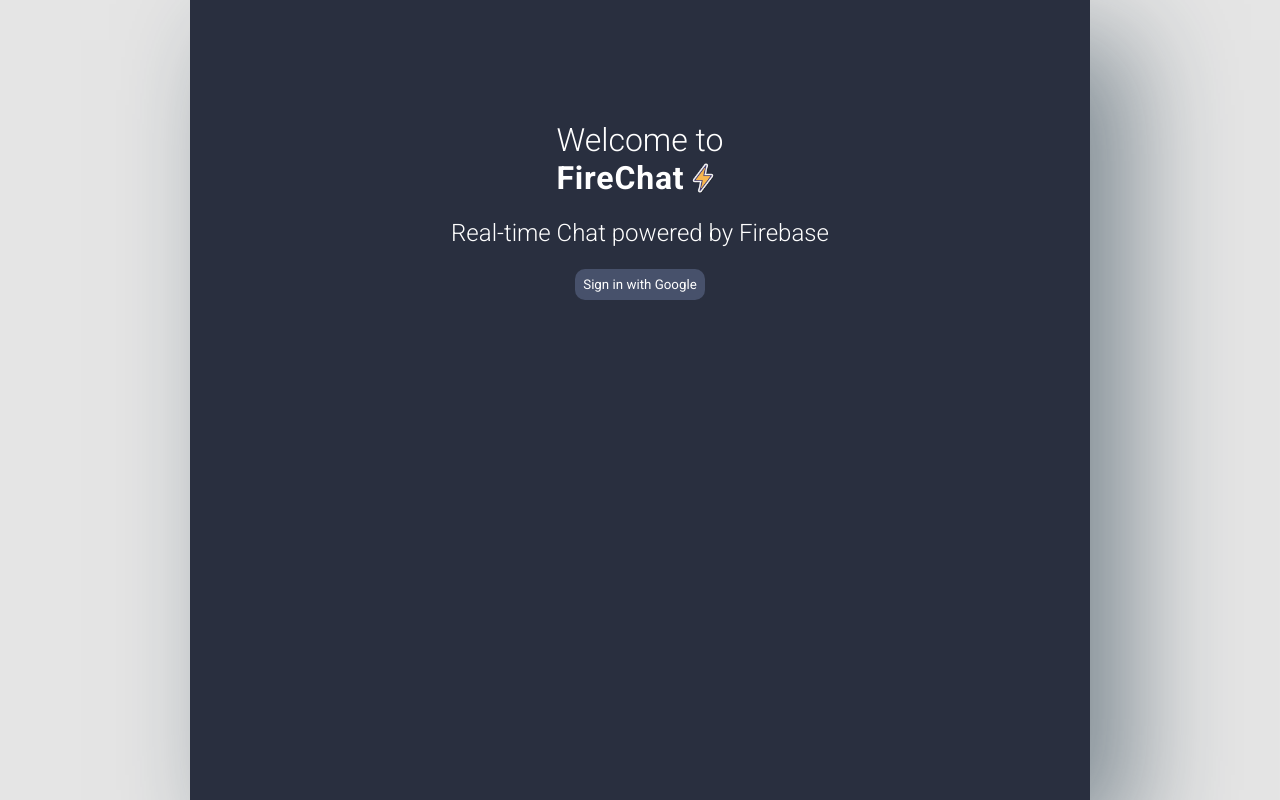
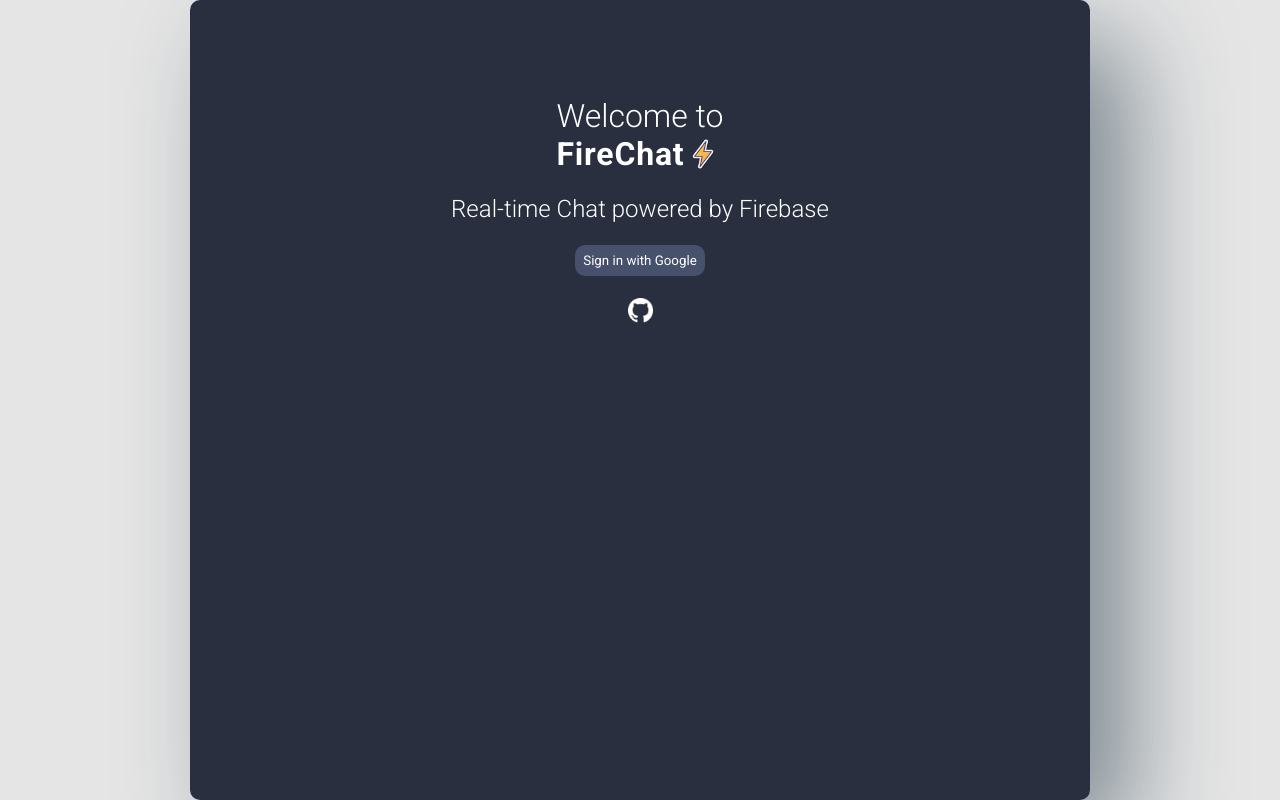
Before and after one commit to Orelba/firechat, a React (Vite) app: page / in a window 1280 px wide. Built offline with nearby package versions, Linux system fonts and the light colour scheme; no server answers.

Commit message:
Add Github link icon, Remove redundant code from the Button component

```diff
--- a/src/components/Button/Button.jsx
+++ b/src/components/Button/Button.jsx
@@ -1,11 +1,11 @@
 import styles from './button.module.css'
+import cx from 'classnames'
 
-export default function Button({ onClick, style, children }) {
+export default function Button({ onClick, className, children }) {
   return (
     <button
-      className={styles.button}
+      className={cx(styles.button, className)}
       onClick={onClick}
-      style={style}
     >
       {children}
     </button>
--- a/src/components/ChatRoom/TopBar/TopBar.jsx
+++ b/src/components/ChatRoom/TopBar/TopBar.jsx
@@ -1,12 +1,16 @@
 import styles from './topbar.module.css'
 import Logo from '../../Logo/Logo'
 import Button from '../../Button/Button'
+import GitHubLinkIcon from '../../GitHubLinkIcon/GitHubLinkIcon'
 
 export default function TopBar({ auth }) {
   return (
     <div className={styles.topbar}>
       <Logo />
-      <SignOut auth={auth} />
+      <div className={styles['topbar-buttons']}>
+        <GitHubLinkIcon />
+        <SignOut auth={auth} />
+      </div>
     </div>
   )
 }
@@ -16,10 +20,6 @@
     <Button
       onClick={() => auth.signOut()}
       className={styles.button}
-      style={{
-        padding: '0.4rem',
-        backgroundColor: 'transparent'
-      }}
     >
       <img
         src="sign-out.png"
--- a/src/components/ChatRoom/TopBar/topbar.module.css
+++ b/src/components/ChatRoom/TopBar/topbar.module.css
@@ -1,11 +1,19 @@
 .topbar {
+  --icon-size: 1.563rem;
+
   display: flex;
   justify-content: space-between;
   align-items: center;
   margin-bottom: 1.25rem;
 }
 
-.button {
+.topbar-buttons {
+  display: flex;
+  align-items: center;
+  gap: 1.2rem;
+}
+
+.topbar-buttons>.button {
   padding: 0.4rem;
   background-color: transparent;
 }
--- /dev/null
+++ b/src/components/GitHubLinkIcon/GitHubLinkIcon.jsx
@@ -0,0 +1,15 @@
+import styles from './github-link-icon.module.css'
+
+export default function GitHubLinkIcon() {
+  return (
+    <a href="https://github.com/Orelba/firechat">
+      <img
+        src="GitHub-Mark-Light-32px.png"
+        alt="Github Link Icon"
+        height={25}
+        width={25}
+        className={styles['github-img']}
+      />
+    </a>
+  )
+}
--- /dev/null
+++ b/src/components/GitHubLinkIcon/github-link-icon.module.css
@@ -0,0 +1,8 @@
+.github-img {
+  --size: 1.563rem;
+
+  height: var(--size);
+  width: var(--size);
+  vertical-align: middle;
+  transition: scale 0.3s;
+}
--- a/src/components/SignIn/SignIn.jsx
+++ b/src/components/SignIn/SignIn.jsx
@@ -2,6 +2,7 @@
 import { GoogleAuthProvider, signInWithPopup } from 'firebase/auth'
 import Logo from '../Logo/Logo'
 import Button from '../Button/Button'
+import GitHubLinkIcon from '../GitHubLinkIcon/GitHubLinkIcon'
 
 export default function SignIn({ auth }) {
   const signInWithGoogle = () => {
@@ -17,6 +18,7 @@
       </div>
       <h2 className={styles.thin}>Real-time Chat powered by Firebase</h2>
       <Button onClick={signInWithGoogle}>Sign in with Google</Button>
+      <GitHubLinkIcon />
     </div>
   )
 }
--- a/src/index.css
+++ b/src/index.css
@@ -80,6 +80,7 @@
   height: 100%;
   max-height: 900px;
   padding: 1.25rem;
+  border-radius: 0.625rem;
 
   display: flex;
   flex-direction: column;
@@ -108,6 +109,7 @@
 @media only screen and (max-width: 900px) {
   .interface {
     max-height: none;
+    border-radius: initial;
   }
 }
 
```
Also changed, not shown: public/GitHub-Mark-Light-32px.png (added).
